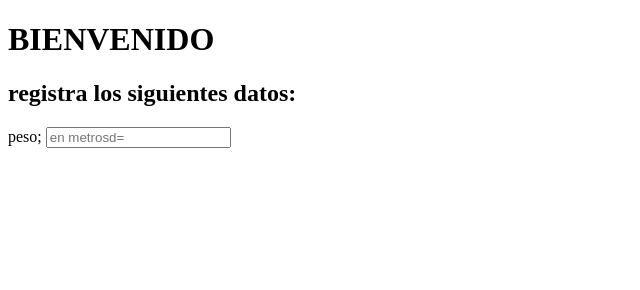
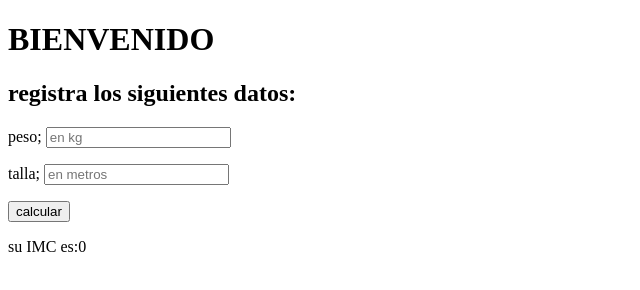
Before and after one commit to mariana29juarez/-practica1_mariana, a plain HTML site: page index.html in a window 1280 px wide. Shown: the whole page, without its empty margins (0-640 px from the left). Drawn offline with Linux system fonts and the light colour scheme.

Commit message:
Update index.html

```diff
--- a/index.html
+++ b/index.html
@@ -10,4 +10,10 @@
     <h1>BIENVENIDO</h1>
     <h2 class="headertwo">registra los siguientes datos:</h2>
     <p class="headertwo">peso;
-      <input type="text"placeholder="en metrosd="altura"></p>
+      <input type="text"placeholder="en kg"rd="peso"></p>
+    <p class="headeretwo">talla;
+      <input type="text"placeholder="en metros"rd"altura"></p>
+    <button type="button"onclick="getIMC()">calcular</button>
+    <p>su IMC es:<a id="imc">0</a></p>
+  </body>
+</html>
```
